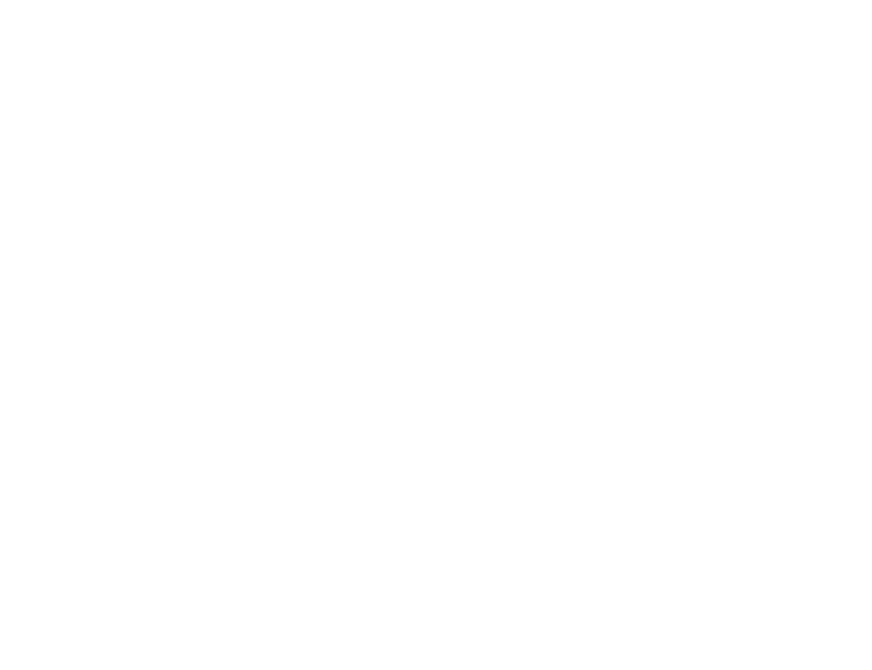
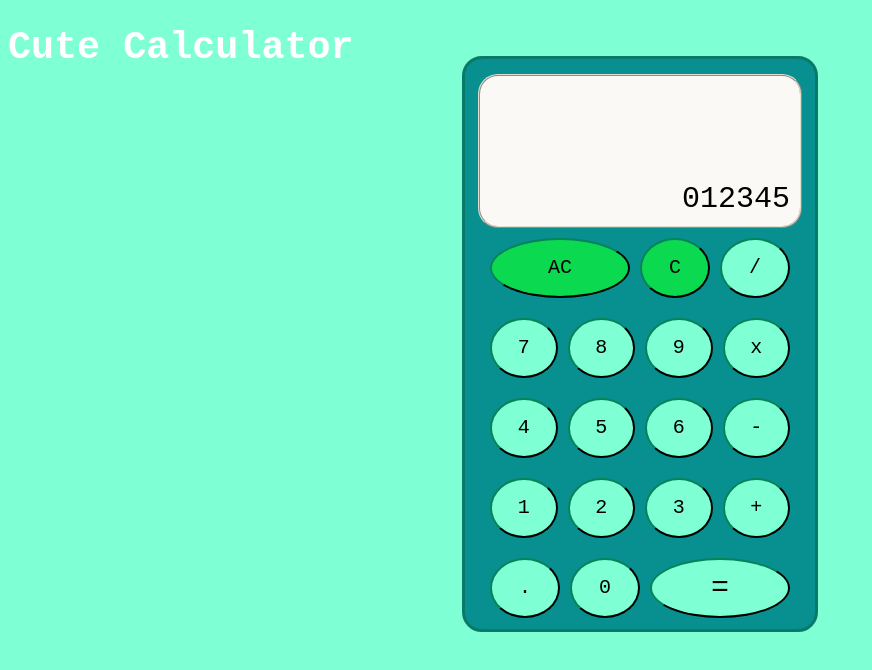
Before and after one commit to c-almona/simple-calculator, a plain HTML site: page index.html in a window 1280 px wide. Shown: the whole page, without its empty margins (0-872 px from the left). Drawn offline with Linux system fonts and the light colour scheme.

Commit message:
Created and styled the calculator ui

```diff
--- a/index.html
+++ b/index.html
@@ -8,7 +8,44 @@
         <script src="script.js" defer></script>
     </head>
     <body>
+        <header>
+            <h1>Cute Calculator</h1>
+        </header>
 
+        <div class="body">
+            <div class="display">012345</div>
+
+            <div class="container">
+                <!-- first row -->
+                <button class="clear">AC</button>
+                <button class="delete">C</button>
+                <button>/</button>
+
+                <!-- second row -->
+                <button>7</button>
+                <button>8</button>
+                <button>9</button>
+                <button>x</button>
+
+                <!-- third row -->
+                <button>4</button>
+                <button>5</button>
+                <button>6</button>
+                <button>-</button>
+
+                <!-- fourth row -->
+                <button>1</button>
+                <button>2</button>
+                <button>3</button>
+                <button>+</button>
+
+                <!-- fifth row -->
+                <button>.</button>
+                <button>0</button>
+                <button class="equals">=</button>
+            </div>
+
+        </div>
 
 
     </body>
--- a/styles.css
+++ b/styles.css
@@ -0,0 +1,71 @@
+* {
+    background-color: #7FFFD4;
+    font-family: 'Courier New', Courier, monospace;
+}
+
+header {
+    height: 30px;
+    text-align: left;
+    color: #FFFFFF;
+    font-size:larger;
+}
+
+.body {
+    background-color:#088F8F;
+    border:3px solid #097969;
+    height: 570px;
+    width: 350px;
+    margin-left: auto;
+    margin-right: auto;
+    border-radius: 20px
+}
+
+.display {
+    background-color:#FAF9F6;
+    border: 2px ridge #E2DFD2;
+    border-radius: 20px;
+    height: 130px;
+    width: 300px;
+    margin-top: 15px;
+    margin-left: auto;
+    margin-right: auto;
+    font-size: 30px;
+
+    display: flex;
+    justify-content: flex-end; /* horizontal alignment */
+    align-items: flex-end;     /* vertical alignment */
+    padding: 10px;
+}
+
+.container {
+    margin: 10px auto 10px auto;
+    background-color: #088F8F;
+    width: 300px;
+    height: auto;
+    display: flex;
+    flex-wrap: wrap;
+    gap: 10px; /* space between buttons horizontally and vertically */
+
+}
+
+button {
+    height: 60px;
+    border: 2px outset #023020;
+    border-radius: 50%;
+    margin-bottom: 10px;
+    font-size: 20px;
+    flex: 1 1 60px;
+}
+
+.clear, .equals {
+    flex: 2 1 120px;
+
+}
+
+.equals {
+    font-size: 30px;
+}
+
+.clear, .delete {
+    background-color: #0BDA51;
+}
```
